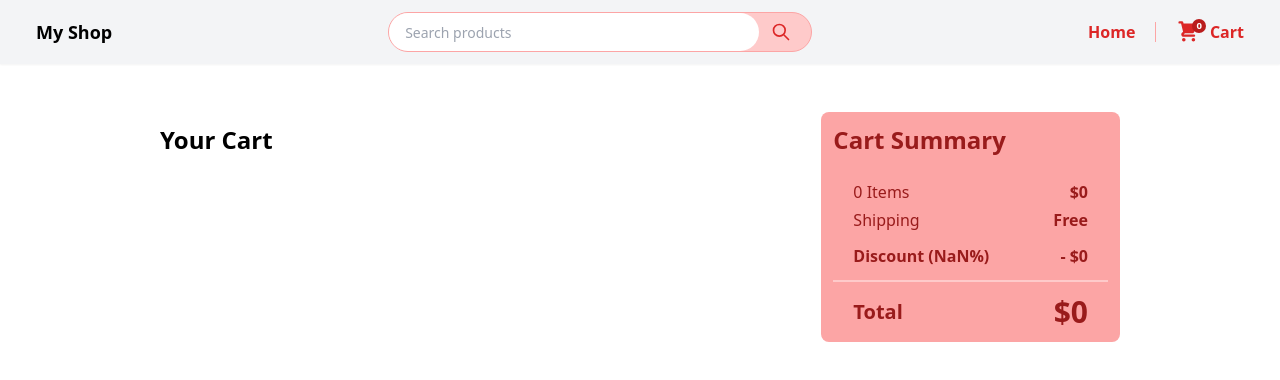
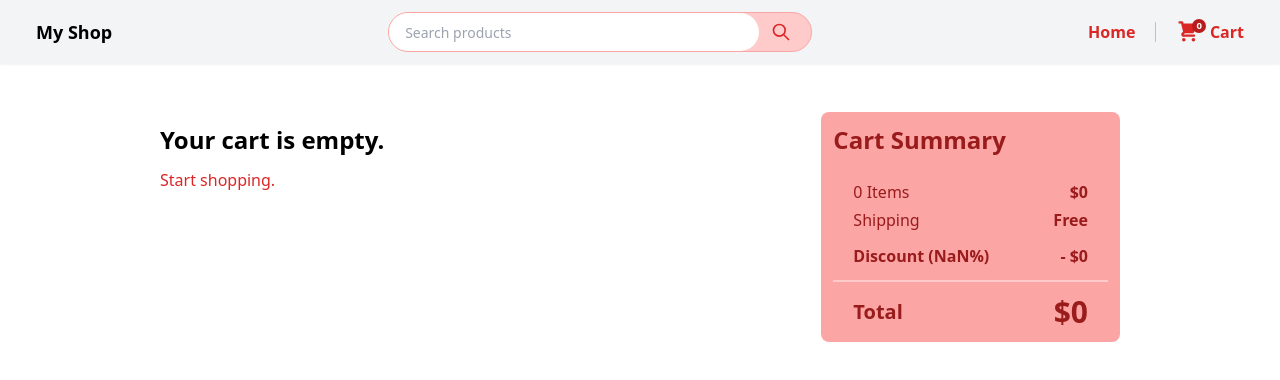
Before and after one commit to wisammechano/e-cart, a React (Create React App) app: page /cart in a window 1280 px wide. Shown: the top 380 px of the page. Built offline with nearby package versions, Linux system fonts and the light colour scheme.

Commit message:
redirects and tweaks

```diff
--- a/src/pages/Cart.jsx
+++ b/src/pages/Cart.jsx
@@ -2,10 +2,13 @@ import { useDispatch, useSelector } from "react-redux";
 import { addItem, removeItem } from "../store/cart/cartSlice";
 import CartSummary from "../components/CartSummary";
 import CartItem from "../components/CartItem";
+import { Link } from "react-router-dom";
 
 export default function Cart() {
   const cart = useSelector((state) => state.cart);
   const dispatch = useDispatch();
+
+  const isEmpty = cart.items.length === 0;
 
   return (
     <div className="mx-auto mt-4 md:mt-10 flex flex-wrap md:flex-nowrap md:flex-row-reverse justify-center px-2 lg:px-12 xl:px-24">
@@ -17,7 +20,17 @@ export default function Cart() {
       <div className="w-full md:w-4/6">
         <div className="md:sticky top-16 py-2 bg-white">
           <div className="bg-white">
-            <h2 className="text-2xl font-semibold py-3">Your Cart</h2>
+            <h2 className="text-2xl font-semibold py-3">
+              Your cart {isEmpty && "is empty."}
+            </h2>
+            {isEmpty && (
+              <Link
+                to="/"
+                className="text-red-600 hover:text-red-500 hover:underline"
+              >
+                Start shopping.
+              </Link>
+            )}
           </div>
         </div>
         <div className="divide-y">
```
Also changed, not shown: 1 other file (tests, documents, lock files or other folders).
